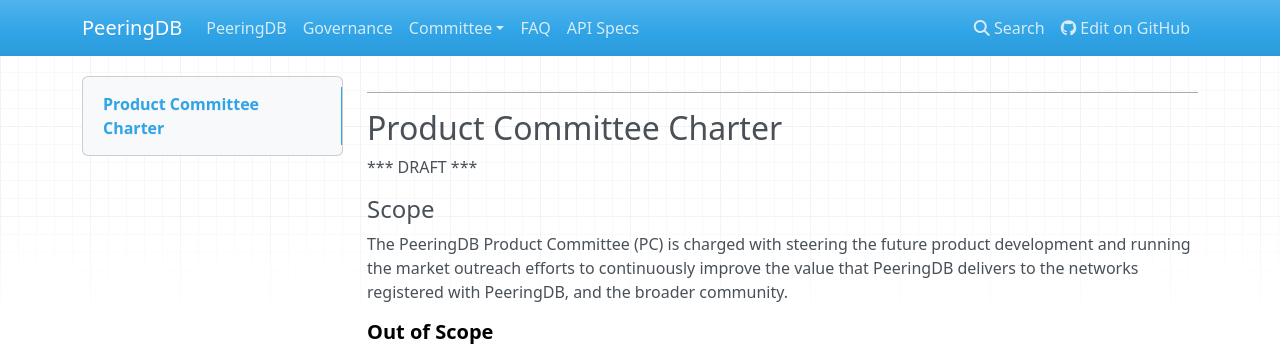
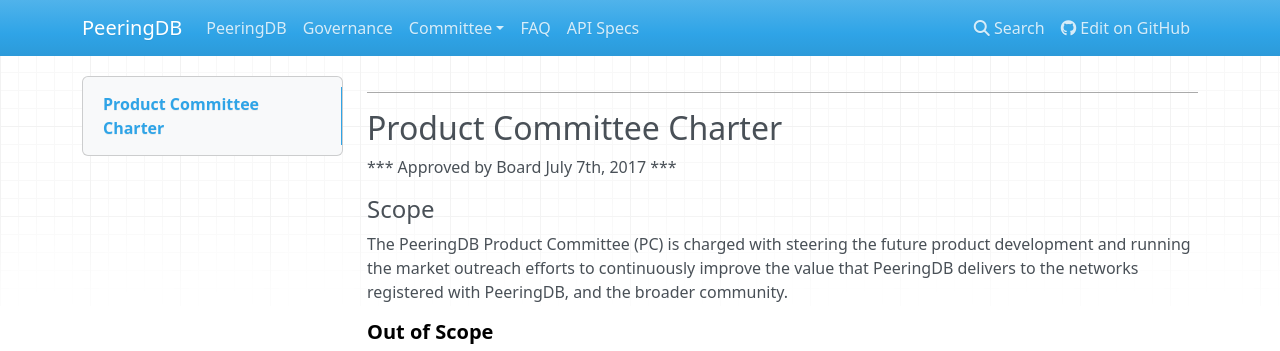
Before and after one commit to peeringdb/docs, an MkDocs documentation site: the page built from docs/committee/product/charter.md, in a window 1280 px wide and 1384 px high. Shown: the top 351 px of the window. Built offline with MkDocs 1.6.1, drawn with Linux system fonts in a browser that asks for light colours; nearby versions of some CDN libraries; old or Windows-style settings are respelled for this version of MkDocs.

Commit message:
Board meeting.

```diff
--- a/docs/committee/product/charter.md
+++ b/docs/committee/product/charter.md
@@ -2,7 +2,7 @@
 ---
 ## Product Committee Charter
 
-*** DRAFT ***
+*** Approved by Board July 7th, 2017 ***
 
 #### Scope
 
```
Also changed, not shown: docs/gov.md (+1 -0 lines), 2 other files.
